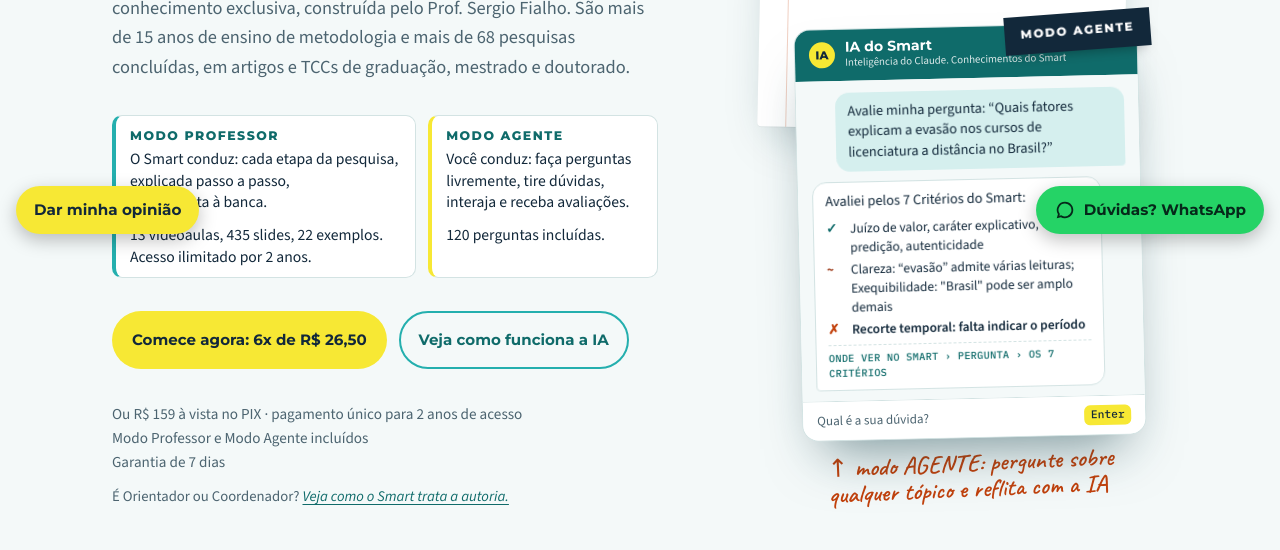
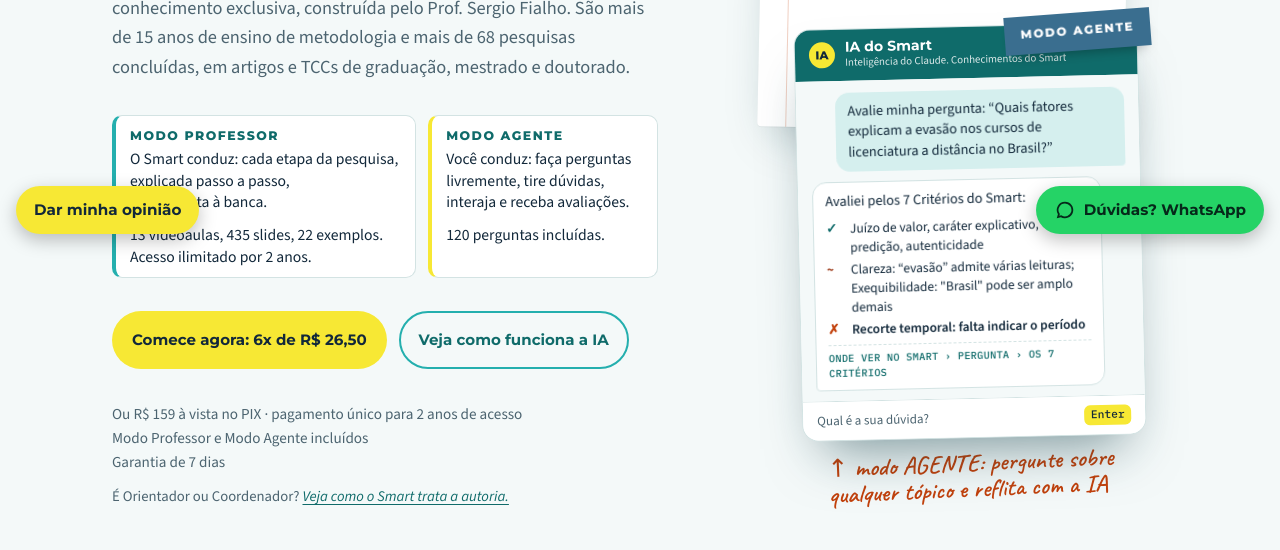
Before and after one commit to shagefialho-ux/smart-tcc-home, a plain HTML site: page ia/index.html in a window 1280 px wide. Shown: the part 550-1100 px from the top of the page. Drawn offline with nearby package versions, Linux system fonts and the light colour scheme.

Commit message:
Rascunho e página dos revisores: etiquetas dos modos em azul mais claro (#3A6E8F)
Co-Authored-By: Claude Fable 5.2 <noreply@anthropic.com>

```diff
--- a/ia/index.html
+++ b/ia/index.html
@@ -339,7 +339,7 @@ a.more,.feat a{font-family:var(--f-display);font-weight:700;font-size:.95rem;col
 .visual .sheet h4{margin-bottom:12px}
 .visual .toc{gap:5px}
 .visual .toc .up{margin-top:2px}
-.sticky{position:absolute;z-index:3;top:-20px;right:-12px;background:#12283A;color:#fff;font-family:var(--f-display);font-size:.74rem;font-weight:800;letter-spacing:.14em;line-height:1;padding:13px 16px;transform:rotate(4deg);box-shadow:0 8px 14px -8px rgb(0 0 0 / .4);text-align:center;white-space:nowrap}
+.sticky{position:absolute;z-index:3;top:-20px;right:-12px;background:#3A6E8F;color:#fff;font-family:var(--f-display);font-size:.74rem;font-weight:800;letter-spacing:.14em;line-height:1;padding:13px 16px;transform:rotate(4deg);box-shadow:0 8px 14px -8px rgb(0 0 0 / .4);text-align:center;white-space:nowrap}
 .chat .sticky{top:-12px;right:-14px;transform:rotate(-3deg)}
 
 .chat{position:relative;z-index:2;width:min(400px,94%);justify-self:end;margin-top:-104px;margin-right:-14px;background:#FFFFFF;color:#12283A;border:1px solid #D3E3E3;border-radius:16px;box-shadow:0 30px 54px -22px rgb(15 60 70 / .55);transform:rotate(-1.3deg);font-size:.9rem;line-height:1.42}
```
Also changed, not shown: rascunho/index.html (+1 -1 lines).
